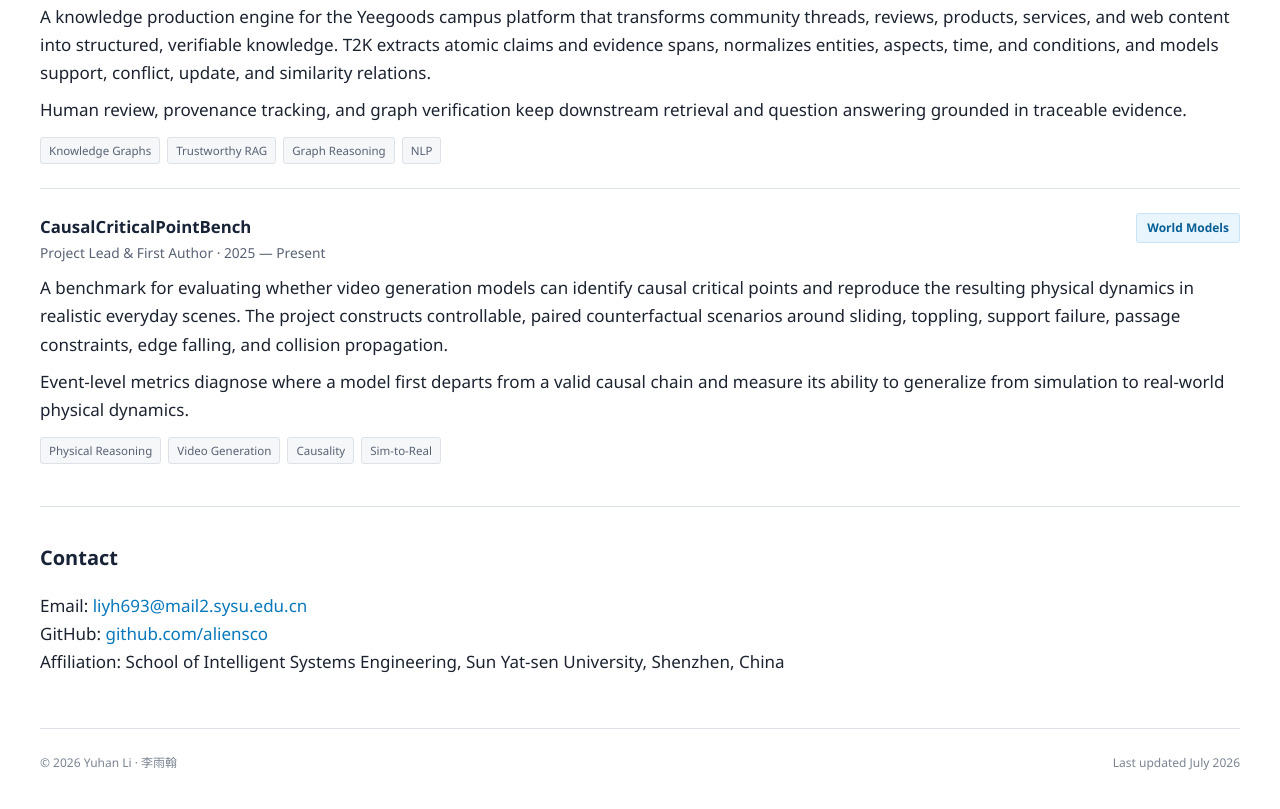
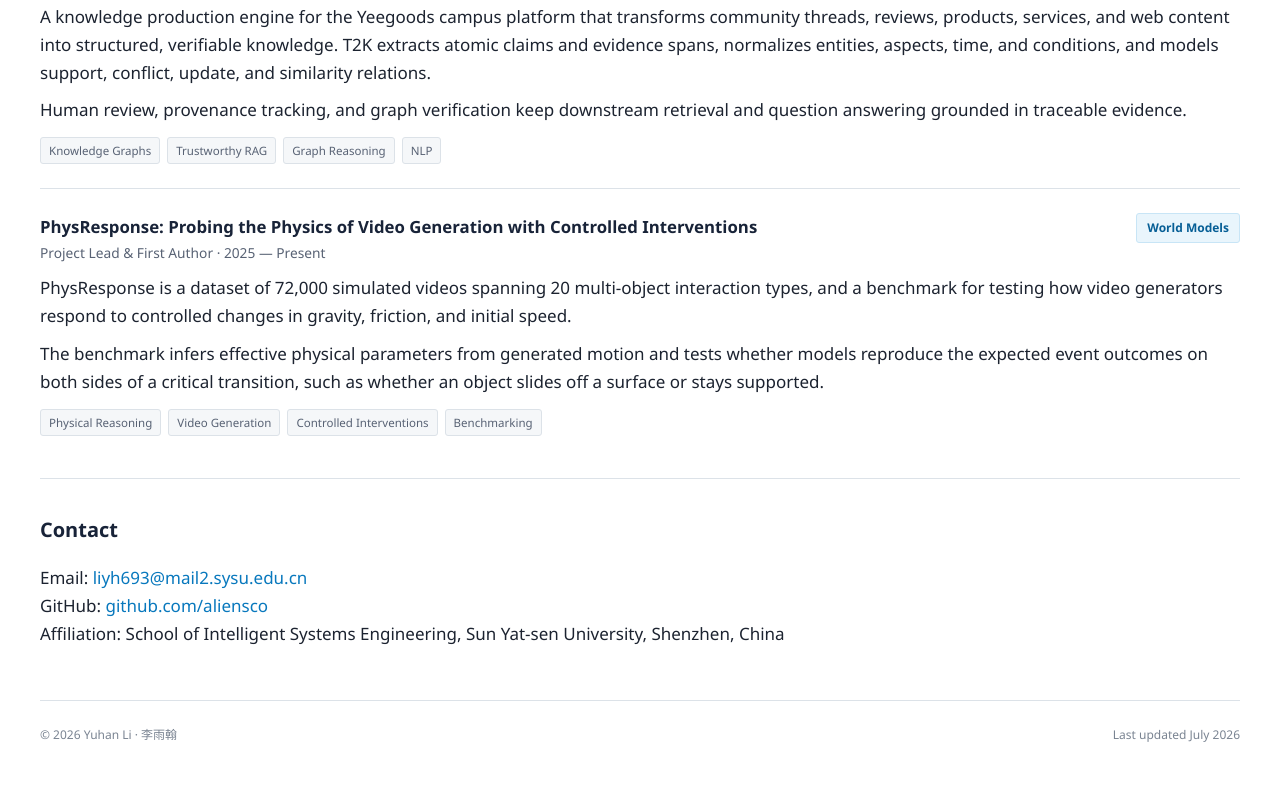
Before and after one commit to aliensco/aliensco.github.io, a plain HTML site: page index.html in a window 1280 px wide. Shown: the part 1572-2381 px from the top of the page. After the commit the page ends 2355 px from the top, so only its background shows below. Drawn offline with Linux system fonts and the light colour scheme.

Commit message:
Update homepage research entry for PhysResponse

```diff
--- a/index.html
+++ b/index.html
@@ -152,22 +152,22 @@
       <article class="project-entry">
         <div class="project-heading">
           <div>
-            <h3>CausalCriticalPointBench</h3>
+            <h3>PhysResponse: Probing the Physics of Video Generation with Controlled Interventions</h3>
             <p class="project-role">Project Lead &amp; First Author · 2025 — Present</p>
           </div>
           <span class="project-type">World Models</span>
         </div>
         <p>
-          A benchmark for evaluating whether video generation models can identify causal critical
-          points and reproduce the resulting physical dynamics in realistic everyday scenes. The
-          project constructs controllable, paired counterfactual scenarios around sliding, toppling,
-          support failure, passage constraints, edge falling, and collision propagation.
+          PhysResponse is a dataset of 72,000 simulated videos spanning 20 multi-object interaction
+          types, and a benchmark for testing how video generators respond to controlled changes
+          in gravity, friction, and initial speed.
         </p>
         <p>
-          Event-level metrics diagnose where a model first departs from a valid causal chain and
-          measure its ability to generalize from simulation to real-world physical dynamics.
+          The benchmark infers effective physical parameters from generated motion and tests
+          whether models reproduce the expected event outcomes on both sides of a critical
+          transition, such as whether an object slides off a surface or stays supported.
         </p>
-        <div class="tags"><span>Physical Reasoning</span><span>Video Generation</span><span>Causality</span><span>Sim-to-Real</span></div>
+        <div class="tags"><span>Physical Reasoning</span><span>Video Generation</span><span>Controlled Interventions</span><span>Benchmarking</span></div>
       </article>
     </section>
 
```
